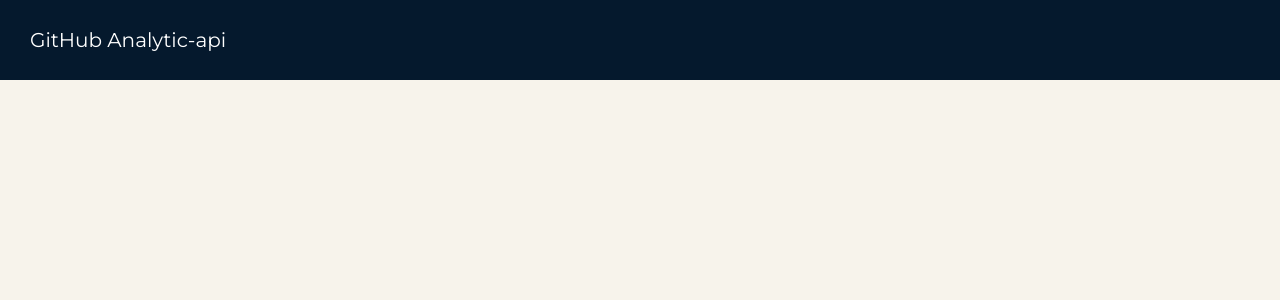
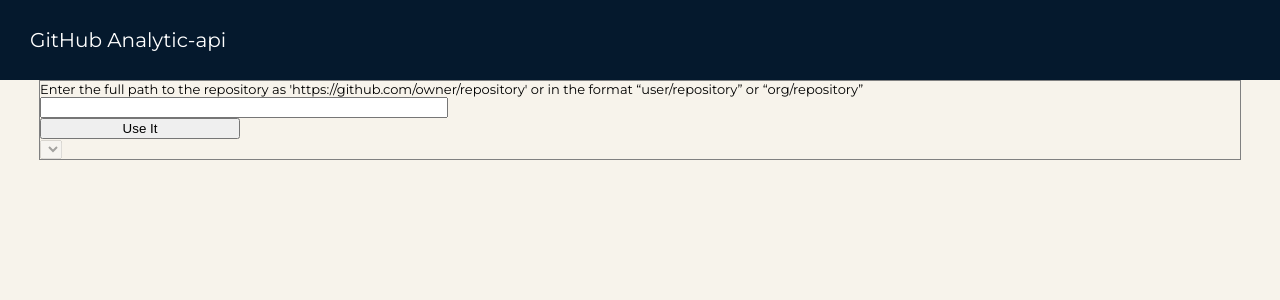
Before and after one commit to voice200/api-githab, a Vue app: page /user/1 in a window 1280 px wide. Shown: the top 300 px of the page. Built offline with nearby package versions, Linux system fonts and the light colour scheme.

Commit message:
added get url and select branch for choose. Also I added stior for it and request

```diff
--- a/src/App.vue
+++ b/src/App.vue
@@ -8,10 +8,11 @@
 
 <style lang="scss">
 #app {
-  width: 100%;
+  width: 100vw;
   font-family: 'Montserrat', sans-serif;
   background: #f7f3eb;
-  height: 100vh;
+  min-height: 100vh;
+  overflow-y: hidden;
 }
 body {
   margin: 0 auto;
--- /dev/null
+++ b/src/components/AppSelect.vue
@@ -0,0 +1,49 @@
+<template>
+<div>
+  <select @change="changeBranch('test')"  :disabled="!getDisable">
+<!--    <option selected>{{ defaultValue }}</option>-->
+    <option
+      @change="changeBranch(item.name)"
+      :selected="item.name === 'master'"
+      v-for="(item, i) in items"
+            :key="i">{{ item.name }}</option>
+  </select>
+</div>
+</template>
+
+<script>
+export default {
+  props: {
+    items: {type: Array},
+    defaultValue: {type: String},
+    data () {
+      return {
+        branch: null
+      }
+    }
+  },
+name: "AppSelect",
+  data () {
+    return {
+    }
+  },
+  methods: {
+    changeBranch(branch){
+      this.$store.dispatch('setSearch', {branch})
+      console.log('меняю ветку')
+    }
+  },
+  computed : {
+    // getBranches () {
+    //   return this.items.filter(item => item.name !== 'master')
+    // },
+    getDisable() {
+      return this.items.length
+    }
+  }
+}
+</script>
+
+<style scoped lang="scss">
+
+</style>
--- /dev/null
+++ b/src/components/InputAutocomplete.vue
@@ -0,0 +1,100 @@
+<template>
+  <div class="autocomplete">
+    <label class="autocomplete_label" for="url">Enter the full path to the repository as 'https://github.com/owner/repository' or in the format
+      “user/repository” or “org/repository”</label>
+    <input id="url" type="text" v-model="url" @input="checkUrl(url)">
+  </div>
+
+</template>
+
+<script>
+
+export default {
+name: "InputAutocomplete",
+  props: {
+    changeDisable: {type: Function}
+  },
+  data () {
+  return {
+    url: null,
+    link: false,
+    request:{
+      owner: null,
+      repo: null
+    },
+    regExpLink: /^(https:\/\/github.com\/[\w+\d+\-&.]*\/[\w+\d+\-&.]*)/gmi,
+    regExpUrl: /(^[\w+\d+\-&.]*\/+[\w+\d+\-&.]*)+$/gmi,
+    isValid: false
+  }
+  },
+  methods: {
+  checkUrl (url) {
+    if (url){
+     const link =  this.isLink(url)
+      if ( link && this.regExpLink.test(url)){
+        const newUrl = url.split('/')
+        this.request.repo = newUrl[newUrl.length-1]
+        this.$store.dispatch('setSearch', {
+          owner: newUrl[newUrl.length-2],
+          repo: newUrl[newUrl.length-1]
+        })
+        this.request.owner = newUrl[newUrl.length-2]
+        this.isValid = true
+        this.changeDisable(true)
+      }
+    if (!link && this.checkRegExp){
+        let [owner, repo] = url.split('/')
+        this.request.owner = owner
+        this.request.repo = repo
+        if (repo){
+          this.$store.dispatch('setSearch', {
+            owner,
+            repo
+          })
+          this.isValid = true
+          this.changeDisable(true)
+        }
+        this.isValid = false
+        this.changeDisable(false)
+
+      } else {
+        this.isValid = false
+        this.changeDisable(false)
+      }
+    }else {
+      this.isValid = false
+      this.changeDisable(false)
+    }
+  },
+  isLink(url) {
+    if ( url.includes('https')){
+      return true
+    } else {
+      return  false
+    }
+  }
+  },
+  computed: {
+  checkRegExp () {
+    return url =>{
+      return !!this.regExpUrl.test(url)
+    }
+  }
+
+  }
+}
+</script>
+
+<style scoped lang="scss">
+.autocomplete{
+  display: flex;
+  flex-direction: column;
+  &_label{
+    font-size: 13px;
+  }
+  input{
+    width: 400px;
+  }
+}
+
+</style>
--- /dev/null
+++ b/src/components/Workflow.vue
@@ -0,0 +1,51 @@
+<template>
+<div class="workflow_container">
+  <InputAutocomplete :changeDisable="changeDisable"/>
+  <button class="workflow_button" @click="getData">Use It</button>
+  <AppSelect :items="getBranches" defaultValue="master"/>
+</div>
+</template>
+
+<script>
+import InputAutocomplete from "@/components/InputAutocomplete";
+import AppSelect from "@/components/AppSelect";
+
+export default {
+name: "workflow",
+  components: { AppSelect, InputAutocomplete },
+  data () {
+  return {
+    disable: false
+  }
+  },
+  computed: {
+    getBranches(){
+      return this.$store.getters.getBranches
+    }
+  },
+  methods: {
+    changeDisable (value) {
+      this.disable = value
+      console.log('disable', this.disable)
+    },
+    getData () {
+      this.$store.dispatch('setRepository').then(()=>{
+        this.$store.dispatch('setBranches')
+      })
+    }
+  }
+}
+</script>
+
+
+<style scoped lang="scss">
+.workflow{
+  &_container{
+
+  }
+  &_button{
+    width: 200px;
+  }
+}
+
+</style>
--- /dev/null
+++ b/src/handlerEvent.js
@@ -0,0 +1,2 @@
+import Vue from 'vue'
+export const handlerEvent = new Vue()
--- a/src/request/index.js
+++ b/src/request/index.js
@@ -1,7 +1,6 @@
 import { getRandomString } from "@/utils/utils";
 
 const client_id = '1d02f6c42864d22ded0d'
-// const homepage_url = 'https://git-analytics-test-malysheva.web.app/'
 const secret_client = '3fa9093a4cfed7722bb6cb31fc7c41e29d1046da'
 const homepage_url = 'http://localhost:8080'
 const state = getRandomString()
@@ -9,26 +8,8 @@
 
 export const getAuth = async () => {
   localStorage.setItem("state", state);
-
   const url = `https://github.com/login/oauth/authorize?client_id=${client_id}&redirect_uri=${homepage_url}&state=${state}`
-  // const url = 'https://github.com/login/oauth/authorize'
   location.href = url
-  // const headers = new Headers()
-  // headers.append('Content-Type', 'text/html; charset=utf-8')
-  // headers.append('Access-Control-Allow-Origin', '*')
-  // headers.append('Access-Control-Allow-Methods', '*')
-
-  // const requestOptions = {
-  //   method: 'GET',
-  //   headers: headers,
-  // };
-  // try {
-  //   const response = await fetch(url, requestOptions)
-  //   console.log('response.text()', response.text())
-  //   return response.text()
-  // } catch (e) {
-  //   console.error('e', e)
-  // }
 }
 
 export const getToken = async (code) => {
@@ -37,7 +18,6 @@
     const headers = new Headers()
     headers.append('Content-Type', 'application/json')
     headers.append('Accept','application/json' )
-    // headers.append('Access-Control-Allow-Origin', '*')
 
     const body = {
       client_id,
@@ -55,7 +35,6 @@
   }
 }
 export const getUser = async (token) =>{
- // https://api.github.com/user
   const url = 'http://localhost:8080/api/user'
   const headers = new Headers()
   headers.append('Content-Type', 'application/json')
@@ -71,5 +50,44 @@
     } catch (e) {
       console.error('e', e)
     }
-
 }
+//https://api.github.com/repos/voice200/vue-test-task
+export const getRepo = async (owner, repo, token) => {
+  console.log('token', token)
+  const url = `http://localhost:8080/api/repos/${owner}/${repo}`
+  const headers = new Headers()
+  headers.append('Content-Type', 'application/json')
+  headers.append('Accept','application/json' )
+  headers.append('Authorization', `Bearer ${token}`)
+  const requestOptions = {
+    method: 'GET',
+    headers: headers
+  };
+  try {
+    const response = await fetch(url, requestOptions)
+    return response.json()
+  }
+  catch ( e ) {
+    console.log(e.message)
+  }
+}
+export const getBranches = async (owner, repo, token) => {
+  const url = `http://localhost:8080/api/repos/${owner}/${repo}/branches`
+  console.log('token', token)
+  const headers = new Headers()
+  headers.append('Content-Type', 'application/json')
+  headers.append('Accept','application/json' )
+  headers.append('Authorization', `Bearer ${token}`)
+  const requestOptions = {
+    method: 'GET',
+    headers: headers
+  };
+  try {
+    const response = await fetch(url, requestOptions)
+    return response.json()
+  }
+  catch ( e ) {
+    console.log(e.message)
+  }
+}
+//https://api.github.com/repos/voice200/excel/commits
--- a/src/router/index.js
+++ b/src/router/index.js
@@ -10,7 +10,7 @@
     component: () => import('../views/Home.vue')
   },
   {
-    path: '/user:id',
+    path: '/user/:id',
     name: 'User',
     component: () => import('../views/User.vue')
   }
--- a/src/store/index.js
+++ b/src/store/index.js
@@ -3,6 +3,7 @@
 import auth from '@/store/auth';
 import common from '@/store/common';
 import user from '@/store/user';
+import repo from '@/store/repo';
 
 Vue.use(Vuex)
 
@@ -10,6 +11,7 @@
   modules: {
     common,
     auth,
-    user
+    user,
+    repo
   }
 })
--- /dev/null
+++ b/src/store/repo.js
@@ -0,0 +1,75 @@
+import { getBranches, getRepo} from "@/request";
+export default {
+  state : {
+    search: {
+      dateStart: null,
+      dateEnd: null,
+      repo: null,
+      owner: null,
+      branch: 'master'
+    },
+    branches: [],
+    commits: [],
+    repository: {},
+    pullRequests: {
+      active: [],
+      done: [],
+    }
+  },
+  mutations: {
+    setSearch (state, payload) {
+      console.log('payload', payload)
+      state.search = {...state.search, ...payload}
+      console.log('state.search', state.search)
+    },
+    setBranches(state, payload){
+      state.branches = payload
+    },
+    setRepository(state, payload) {
+      state.repository = payload
+    }
+  },
+  actions: {
+    setSearch ({commit}, payload) {
+      commit('setSearch', payload)
+    },
+    async setBranches ({commit}) {
+      commit('clearError')
+      commit('setLoading', true)
+      const {owner, repo} = this.state.repo.search
+      const {accessToken: token} = this.state.user.user
+       try {
+         const branches = await getBranches(owner, repo, token)
+         commit('setBranches', branches)
+         commit('setLoading', false)
+       }
+       catch ( e ) {
+         commit('setLoading', false)
+         commit('setError', e.message)
+       }
+    },
+    async setRepository ({commit}) {
+      commit('clearError')
+      commit('setLoading', true)
+      const {owner, repo} = this.state.repo.search
+      const {accessToken: token} = this.state.user.user
+      try {
+        const repository = await getRepo(owner, repo, token)
+        commit('setRepository', repository)
+        commit('setLoading', false)
+      }
+      catch ( e ) {
+        commit('setLoading', false)
+        commit('setError', e.message)
+      }
+    }
+
+
+  },
+  getters: {
+    getBranches (state){
+      return state.branches
+    }
+
+  }
+}
--- a/src/views/User.vue
+++ b/src/views/User.vue
@@ -1,27 +1,32 @@
 <template>
   <div class="user">
+    <Workflow/>
   </div>
 </template>
 <script>
+
+import Workflow from "@/components/Workflow";
 export default {
-name: "User"
+name: "User",
+  components: { Workflow },
 }
 </script>
 
 <style scoped lang="scss">
 .user{
-  background: gray;
+  border:1px solid gray;
 }
-@media screen and (max-width: 1023px) {
+@media screen and (max-width: 1199px) {
   .user{
-    width: 100%;
+    //width: 100%;
     height: 100%;
     margin: 0;
+    padding: 50px;
   }
 }
-@media screen and (min-width: 1024px) {
+@media screen and (min-width: 1200px) {
   .user{
-    width: 1024px;
+    width: 1200px;
     height: 100%;
     margin: 0 auto;
   }
```
